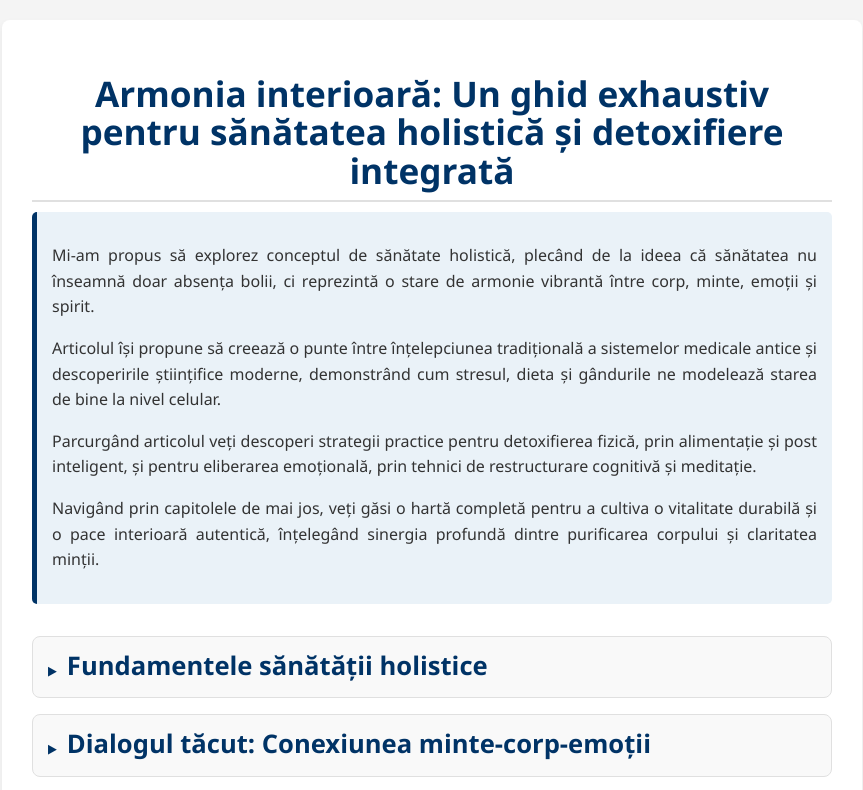
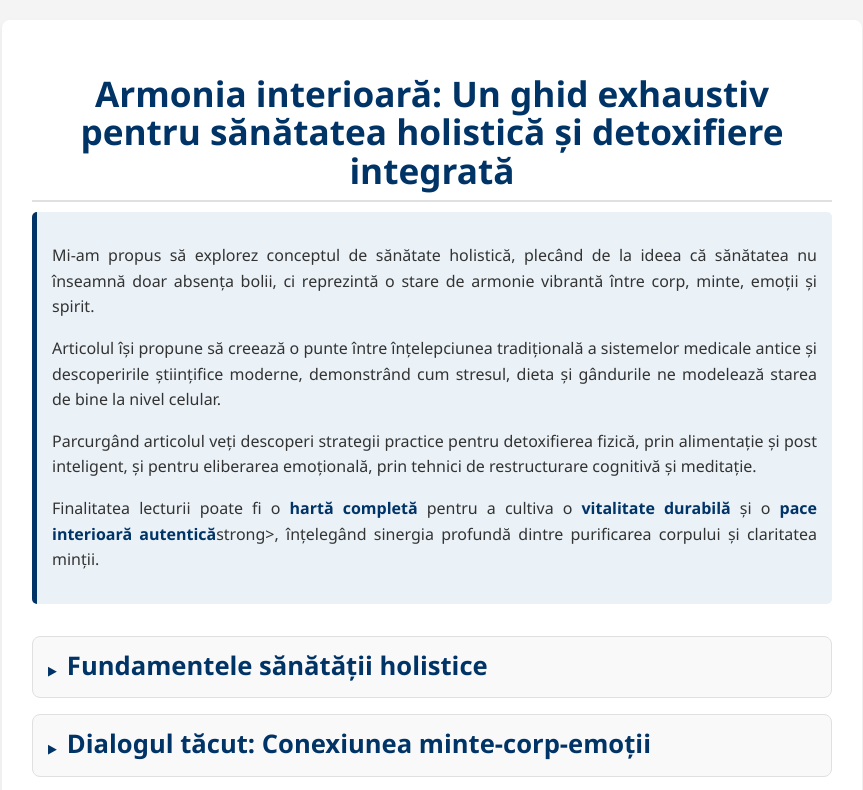
Before and after one commit to Roro44G1/nutrisibholistic, a plain HTML site: page ghidsanatateholistica.html in a window 1280 px wide. Shown: the top 790 px of the page, without its empty margins (208-1071 px from the left). Drawn offline with Linux system fonts and the light colour scheme.

Commit message:
Update ghidsanatateholistica.html

```diff
--- a/ghidsanatateholistica.html
+++ b/ghidsanatateholistica.html
@@ -159,7 +159,7 @@
             <p>Mi-am propus să explorez conceptul de sănătate holistică, plecând de la ideea că sănătatea nu înseamnă doar absența bolii, ci reprezintă o stare de armonie vibrantă între corp, minte, emoții și spirit.</p>
             <p>Articolul își propune să creează o punte între înțelepciunea tradițională a sistemelor medicale antice și descoperirile științifice moderne, demonstrând cum stresul, dieta și gândurile ne modelează starea de bine la nivel celular.</p>
             <p>Parcurgând articolul veți descoperi strategii practice pentru detoxifierea fizică, prin alimentație și post inteligent, și pentru eliberarea emoțională, prin tehnici de restructurare cognitivă și meditație. </p>
-            <p>Navigând prin capitolele de mai jos, veți găsi o hartă completă pentru a cultiva o vitalitate durabilă și o pace interioară autentică, înțelegând sinergia profundă dintre purificarea corpului și claritatea minții.</p>
+            <p>Finalitatea lecturii poate fi o <strong>hartă completă </strong>pentru a cultiva o <strong>vitalitate durabilă</strong> și o <strong>pace interioară autentică</strong>strong>, înțelegând sinergia profundă dintre purificarea corpului și claritatea minții.</p>
         </div>
 
         <details>
```
